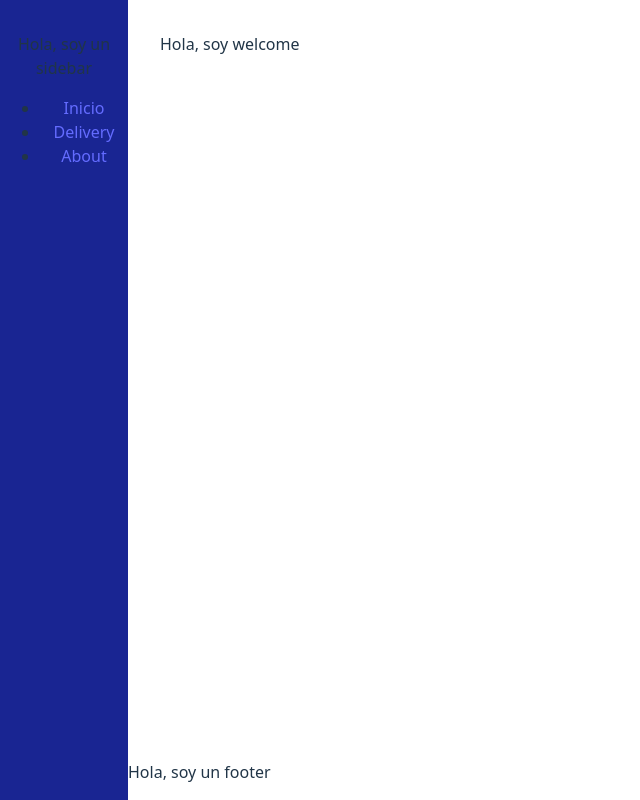
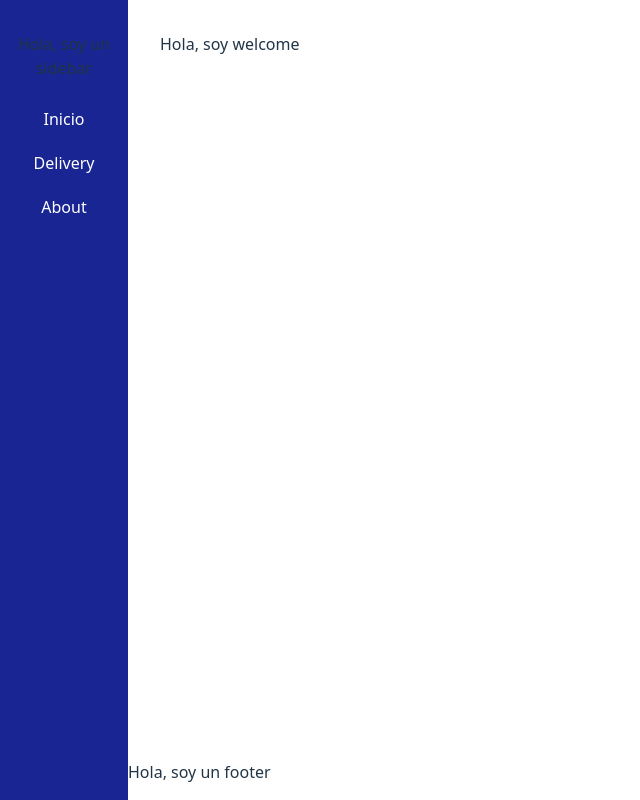
Before and after one commit to daanube/my-own-portfolio-shove-it, a Vue app: page /#/ in a window 1280 px wide. Shown: the whole page, without its empty margins (0-640 px from the left). Built offline with nearby package versions, Linux system fonts and the light colour scheme.

Commit message:
add some styles

```diff
--- a/src/components/SideBarView.vue
+++ b/src/components/SideBarView.vue
@@ -7,14 +7,14 @@
         <div class="col">
             <p>Hola, soy un sidebar</p>
         </div>
-        <ul>
-            <li>
-                <router-link to="/">Inicio </router-link>
+        <ul class="nav-list">
+            <li class="nav-item">
+                <i></i><router-link to="/">Inicio </router-link>
             </li>
-            <li>
+            <li class="nav-item">
                 <router-link to="/deliverydemo">Delivery </router-link>
             </li>
-            <li>
+            <li class="nav-item">
                 <router-link to="/about">About </router-link>
             </li>
         </ul>
@@ -29,4 +29,25 @@
         height: 98%;
         padding: 1rem 0 0 0;
     }
+    .nav-list {
+        list-style-type: none;
+        padding: 0;
+        display: flex;
+        flex-direction: column;
+    }
+    .nav-item {
+        height: 2rem;
+        margin: 6px 5px;
+    }
+    .nav-item a {
+        width: 100%;
+        color: #fff;
+        display: block;
+        height: 2rem;
+        padding-top: 5px;
+    }
+    .nav-item :hover {
+        border-radius: 15px;
+        background-color: #e78484;
+    }
 </style>
```
